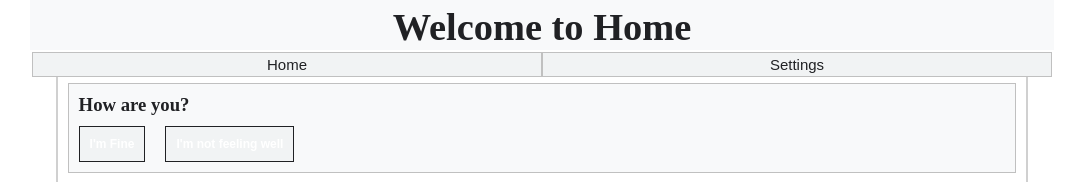
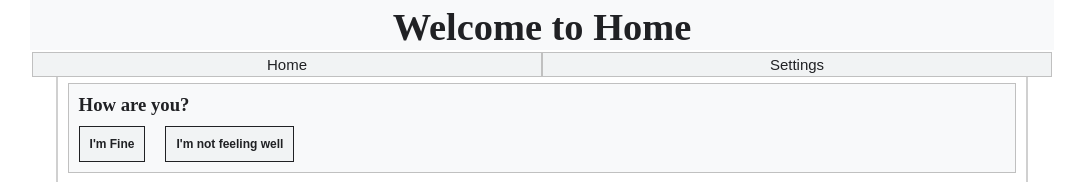
Before and after one commit to Yoru2010/Axel-website, a plain HTML site: page index.html in a window 1280 px wide. Shown: the top 182 px of the page, without its empty margins (98-1181 px from the left). Drawn offline with Linux system fonts and the light colour scheme.

Commit message:
Update style.css

```diff
--- a/style.css
+++ b/style.css
@@ -100,7 +100,7 @@ footer {
 
 #Qbtn button {
     background: var(--tbg);
-    color: white;
+    color: var(--pcolor);
     width:auto;
     padding: 10px;
     height: auto;
```
